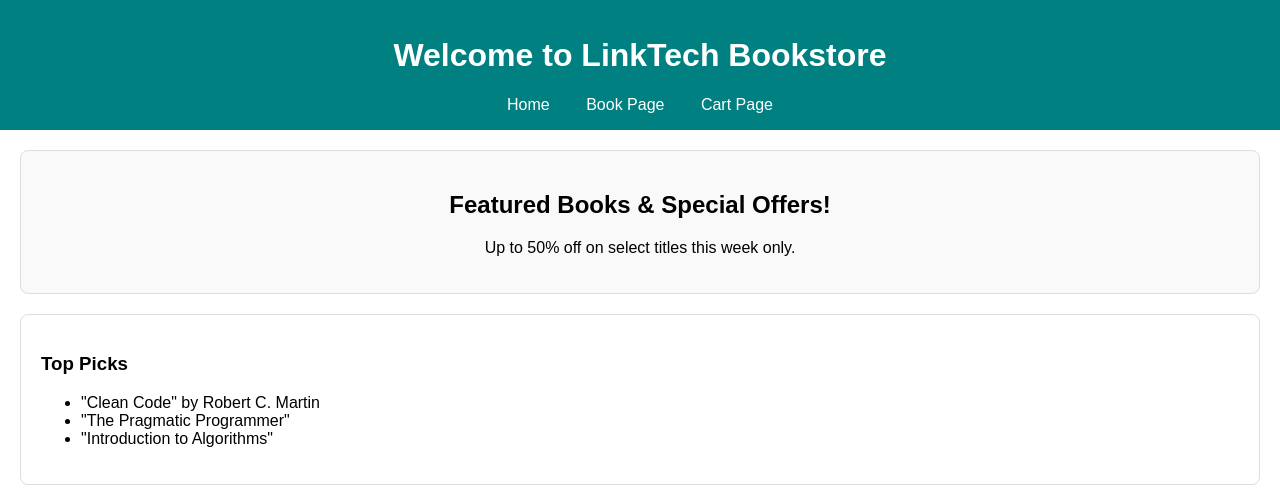
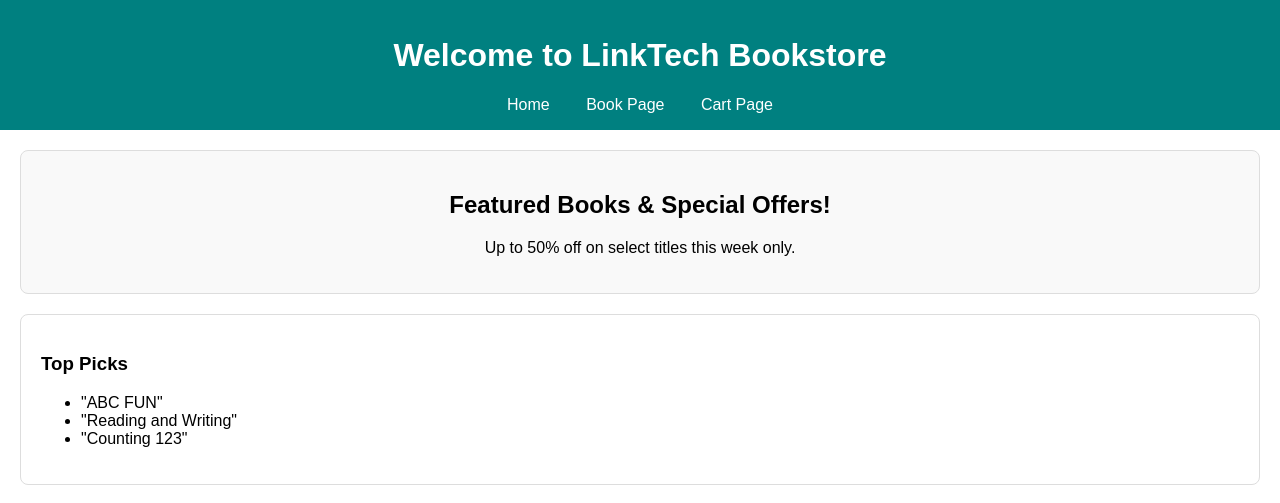
Before and after one commit to c4r10b4uti5t4/online-bookstore, a plain HTML site: page index.html in a window 1280 px wide. Shown: the top 503 px of the page. Drawn offline with Linux system fonts and the light colour scheme.

Commit message:
Update index.html

```diff
--- a/index.html
+++ b/index.html
@@ -23,9 +23,9 @@
   <section class="featured-books">
     <h3>Top Picks</h3>
     <ul>
-      <li>"Clean Code" by Robert C. Martin</li>
-      <li>"The Pragmatic Programmer"</li>
-      <li>"Introduction to Algorithms"</li>
+      <li>"ABC FUN"</li>
+      <li>"Reading and Writing"</li>
+      <li>"Counting 123"</li>
     </ul>
   </section>
 
```
